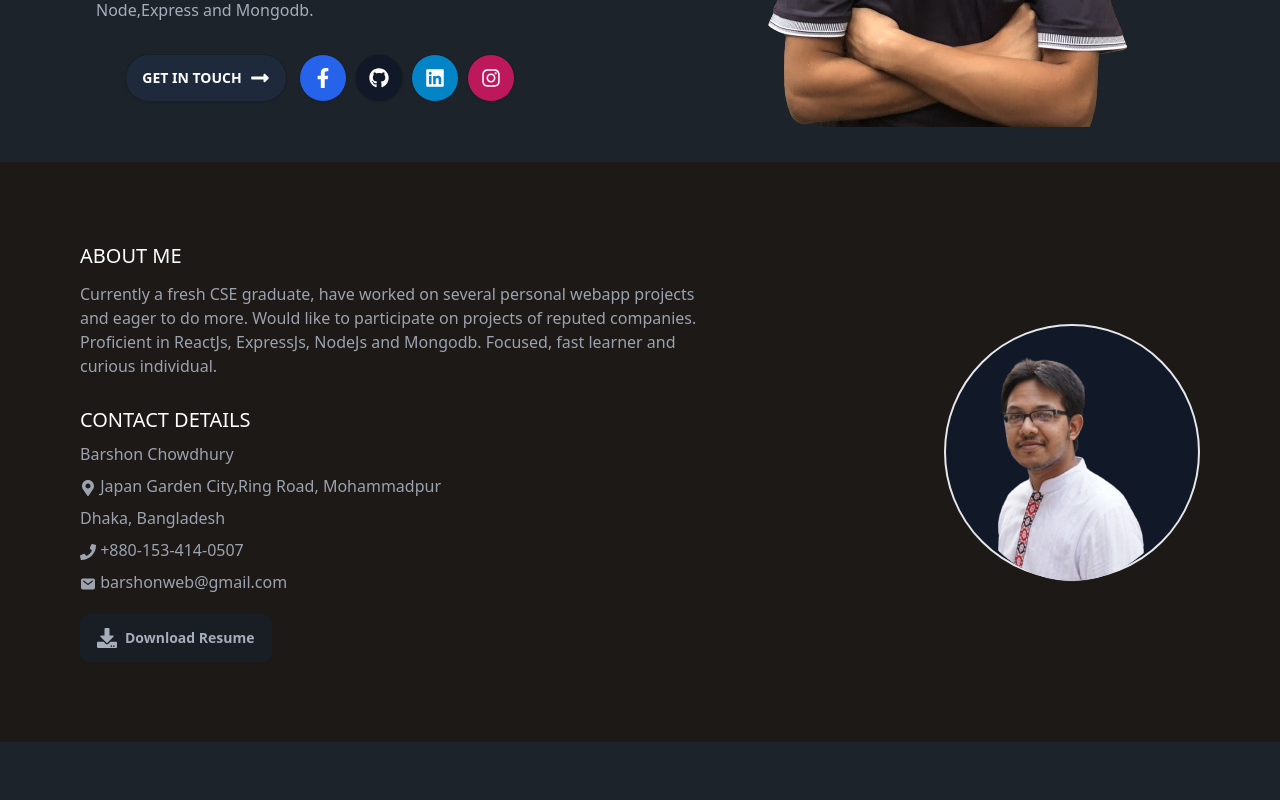
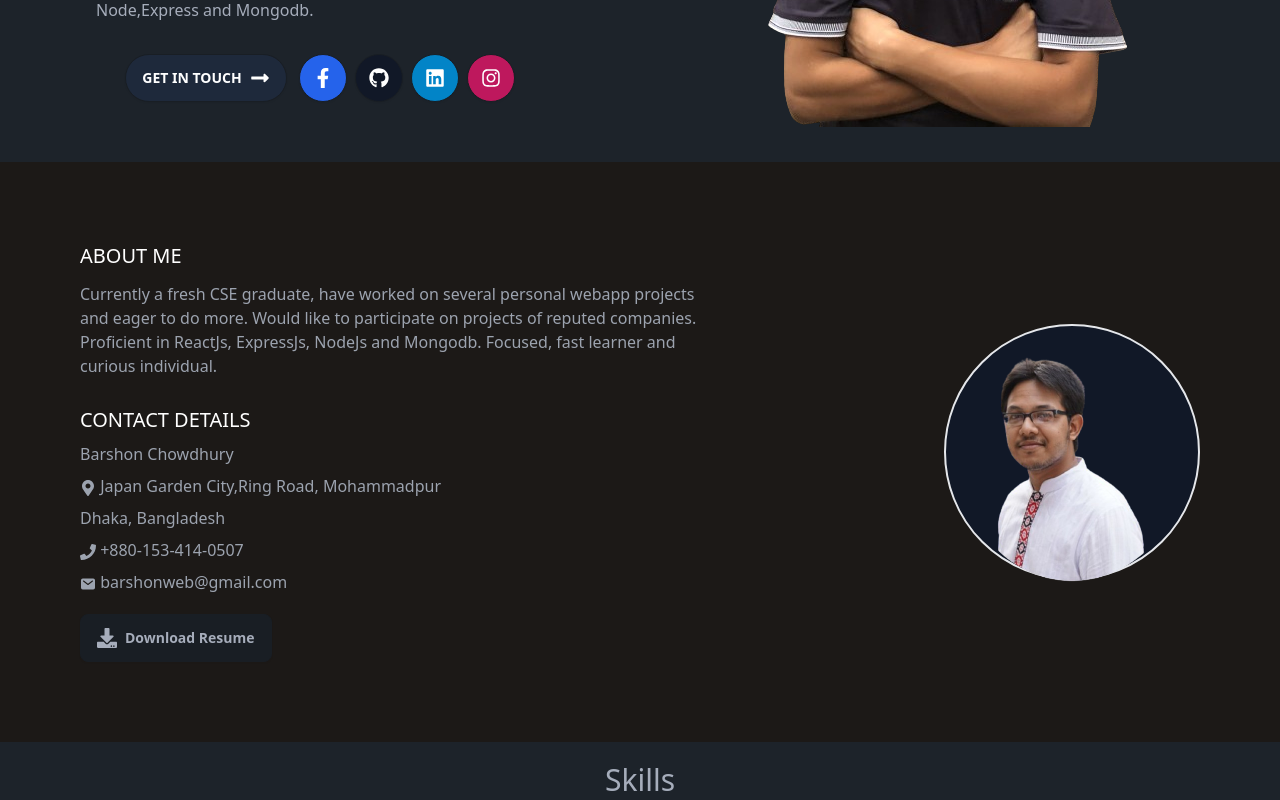
Before and after one commit to Barshonwebdev/Barshon-Portfolio, a React (Vite) app: page / in a window 1280 px wide. Shown: the part 486-1286 px from the top of the page. Before the commit the page ends 1228 px from the top, so only its background shows below. Built offline with nearby package versions, Linux system fonts and the light colour scheme.

Commit message:
skills section start

```diff
--- a/src/App.jsx
+++ b/src/App.jsx
@@ -2,9 +2,11 @@ import About from "./components/About";
 import Home from "./components/Home";
 import { FaGithub } from "react-icons/fa";
 import ThemeToggler from "./components/ThemeToggler";
+import Skills from "./components/Skills";
 const App = () => {
   return (
     <div>
+      {/* header part  */}
       <div className="sticky top-0 z-10">
         <div className="navbar bg-base-100">
           <div className="navbar-start">
@@ -47,7 +49,7 @@ const App = () => {
                   <a>Projects</a>
                 </li>
                 <li>
-                  <a>Skills</a>
+                  <a href="#skills">Skills</a>
                 </li>
                 <li>
                   <a>Contact</a>
@@ -72,7 +74,7 @@ const App = () => {
                 <a className="text-lg">Projects</a>
               </li>
               <li>
-                <a className="text-lg">Skills</a>
+                <a href="#skills" className="text-lg">Skills</a>
               </li>
               <li>
                 <a className="text-lg">Contact</a>
@@ -91,8 +93,11 @@ const App = () => {
           </div>
         </div>
       </div>
+
+      {/* components  */}
       <Home id="home"></Home>
       <About resumeID="resume" id="about"></About>
+      <Skills id="skills"></Skills>
     </div>
   );
 };
--- /dev/null
+++ b/src/components/Skills.jsx
@@ -0,0 +1,11 @@
+import React from 'react';
+
+const Skills = ({id}) => {
+    return (
+        <div id={id} className='flex justify-center mt-5'>
+            <h4 className='text-3xl'>Skills</h4>
+        </div>
+    );
+};
+
+export default Skills;
```
